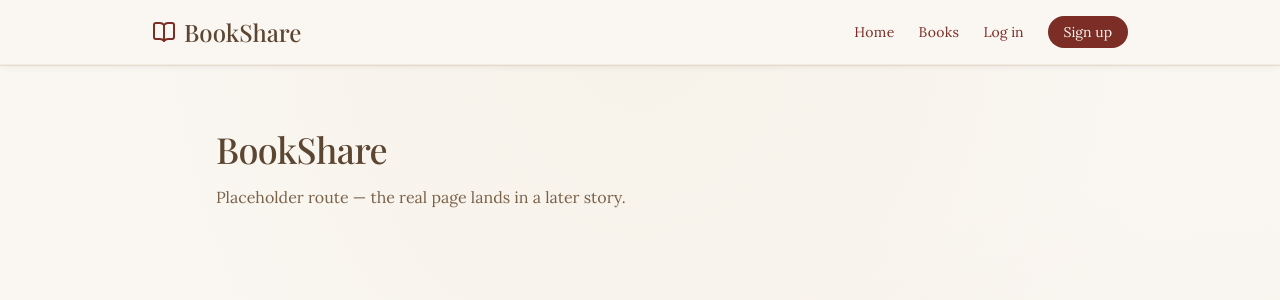
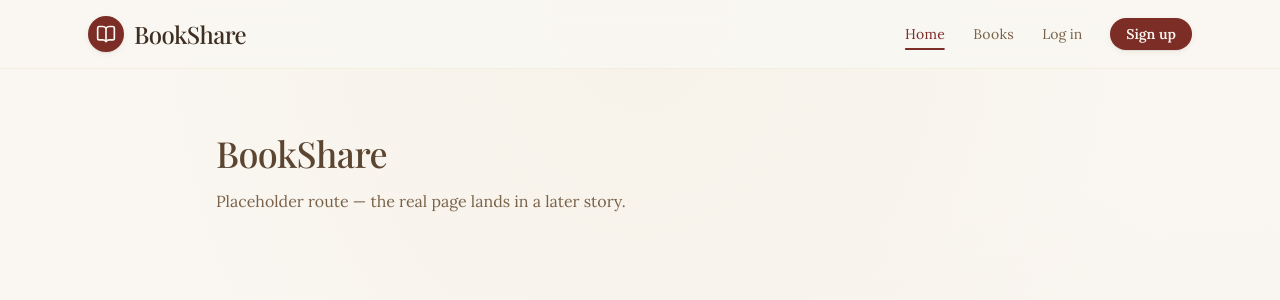
Before and after one commit to Med-Marz/BookShare, a React (Vite) app in the folder apps/web/: page / in a window 1280 px wide. Shown: the top 300 px of the page. Built offline with nearby package versions, Linux system fonts and the light colour scheme; no server answers; a web font is replaced by a local one.

Commit message:
modernize the navbar with sticky blur and active underline

```diff
--- a/apps/web/src/components/Header.jsx
+++ b/apps/web/src/components/Header.jsx
@@ -2,6 +2,27 @@ import { Link, NavLink, useNavigate } from 'react-router-dom';
 import { useApolloClient } from '@apollo/client/react';
 import { BookOpen, LogOut, PlusCircle, UserRound } from 'lucide-react';
 import useAuth from '../auth/useAuth';
+
+function navLinkClasses({ isActive }) {
+  return [
+    'group relative text-sm tracking-wide no-underline transition',
+    isActive ? 'text-bordeaux' : 'text-sepiaSoft hover:text-sepiaDark',
+  ].join(' ');
+}
+
+function NavLinkLabel({ children, isActive }) {
+  return (
+    <>
+      {children}
+      <span
+        className={[
+          'pointer-events-none absolute -bottom-1.5 left-1/2 h-[2px] -translate-x-1/2 rounded-full bg-bordeaux transition-all duration-200',
+          isActive ? 'w-full' : 'w-0 group-hover:w-3/4',
+        ].join(' ')}
+      />
+    </>
+  );
+}
 
 function Header() {
   const { token, currentUser, logout } = useAuth();
@@ -11,58 +32,51 @@ function Header() {
 
   async function handleLogout() {
     logout();
-    // Drop any cached query results from the authenticated session.
     await apollo.clearStore().catch(() => {});
     navigate('/');
   }
 
   return (
-    <header className="border-b border-paper bg-ivory shadow-shelf">
-      <div className="mx-auto flex max-w-5xl items-center justify-between px-6 py-4">
-        <Link to="/" className="flex items-center gap-2 no-underline">
-          <BookOpen className="h-6 w-6 text-bordeaux" aria-hidden="true" />
-          <span className="font-display text-2xl text-sepia">BookShare</span>
+    <header className="sticky top-0 z-30 border-b border-paper/80 bg-ivory/85 backdrop-blur-md">
+      <div className="mx-auto flex max-w-6xl items-center justify-between gap-6 px-6 py-4">
+        <Link
+          to="/"
+          className="group flex items-center gap-2.5 no-underline"
+          aria-label="BookShare — home"
+        >
+          <span className="inline-flex h-9 w-9 items-center justify-center rounded-full bg-bordeaux text-ivory shadow-shelf transition group-hover:bg-bordeauxDeep">
+            <BookOpen className="h-5 w-5" aria-hidden="true" />
+          </span>
+          <span className="font-display text-2xl tracking-tight text-sepiaDark">BookShare</span>
         </Link>
 
-        <nav className="flex items-center gap-6 text-sepiaSoft">
-          <NavLink
-            to="/"
-            end
-            className={({ isActive }) =>
-              `text-sm tracking-wide no-underline hover:text-bordeaux ${
-                isActive ? 'text-bordeaux' : ''
-              }`
-            }
-          >
-            Home
+        <nav className="flex items-center gap-7">
+          <NavLink to="/" end className={navLinkClasses}>
+            {({ isActive }) => <NavLinkLabel isActive={isActive}>Home</NavLinkLabel>}
           </NavLink>
-
-          <NavLink
-            to="/books"
-            className={({ isActive }) =>
-              `text-sm tracking-wide no-underline hover:text-bordeaux ${
-                isActive ? 'text-bordeaux' : ''
-              }`
-            }
-          >
-            Books
+          <NavLink to="/books" className={navLinkClasses}>
+            {({ isActive }) => <NavLinkLabel isActive={isActive}>Books</NavLinkLabel>}
           </NavLink>
 
           {isAuthenticated ? (
             <>
               <NavLink
                 to="/books/new"
-                className="inline-flex items-center gap-1.5 rounded-full bg-bordeaux px-3 py-1.5 text-sm text-ivory no-underline hover:bg-sepia"
+                className="btn-primary !px-4 !py-1.5 !text-sm no-underline"
               >
                 <PlusCircle className="h-4 w-4" aria-hidden="true" />
                 Add a book
               </NavLink>
               <Link
                 to="/profile"
-                className="inline-flex items-center gap-1.5 text-sm no-underline hover:text-bordeaux"
+                className="inline-flex items-center gap-2 rounded-full border border-paperDark bg-cream py-1 pl-1 pr-3 text-sm text-sepia no-underline shadow-shelf hover:border-sepiaSoft hover:text-sepiaDark"
               >
-                <UserRound className="h-4 w-4" aria-hidden="true" />
-                {currentUser?.display_name || 'You'}
+                <span className="inline-flex h-6 w-6 items-center justify-center rounded-full bg-paper text-sepia">
+                  <UserRound className="h-3.5 w-3.5" aria-hidden="true" />
+                </span>
+                <span className="max-w-[10rem] truncate">
+                  {currentUser?.display_name || 'You'}
+                </span>
               </Link>
               <button
                 type="button"
@@ -75,13 +89,10 @@ function Header() {
             </>
           ) : (
             <>
-              <Link to="/login" className="text-sm no-underline hover:text-bordeaux">
+              <Link to="/login" className="text-sm text-sepiaSoft no-underline hover:text-bordeaux">
                 Log in
               </Link>
-              <Link
-                to="/signup"
-                className="rounded-full bg-bordeaux px-4 py-1.5 text-sm text-ivory no-underline hover:bg-sepia"
-              >
+              <Link to="/signup" className="btn-primary !px-4 !py-1.5 !text-sm no-underline">
                 Sign up
               </Link>
             </>
```
